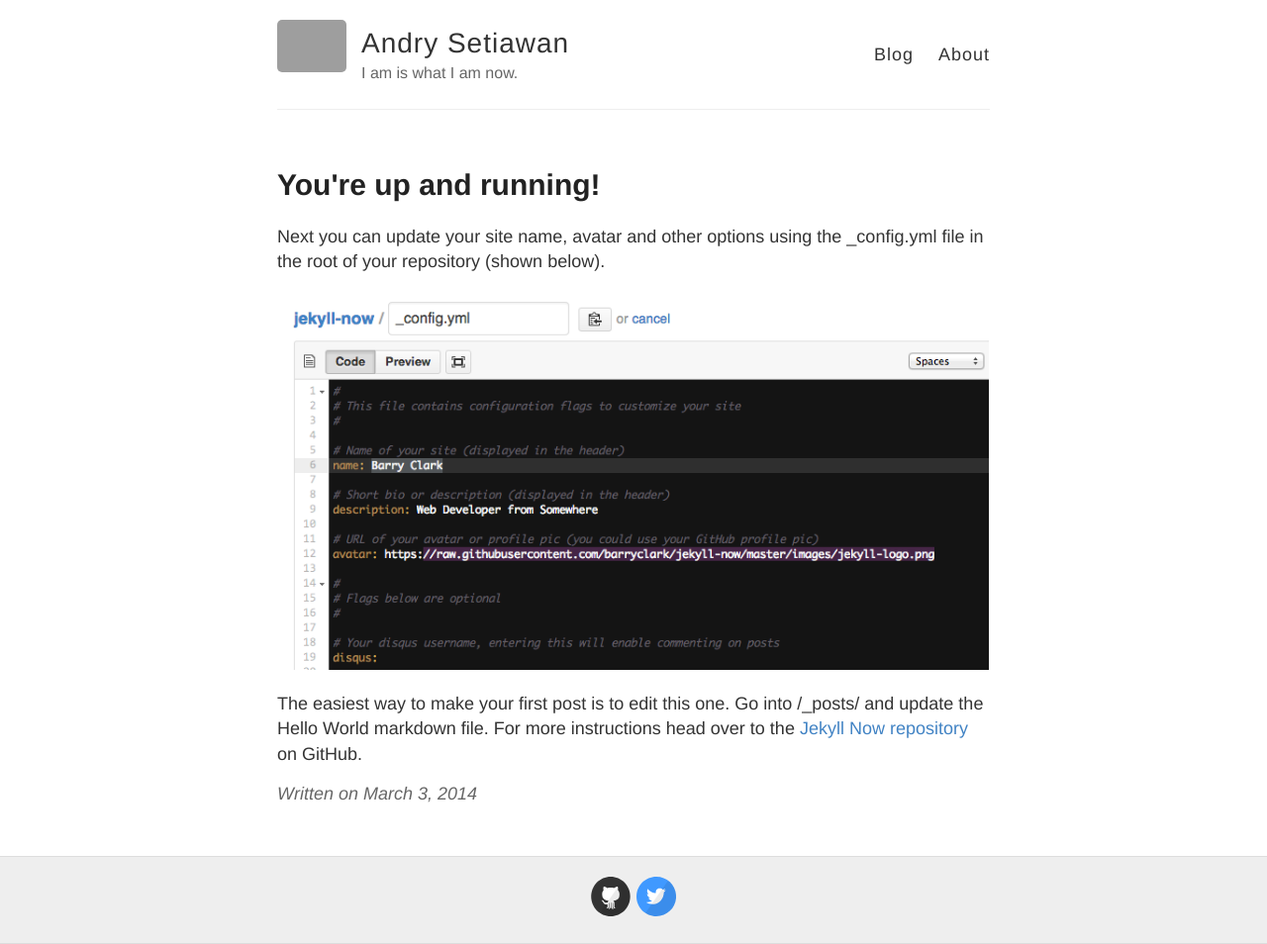
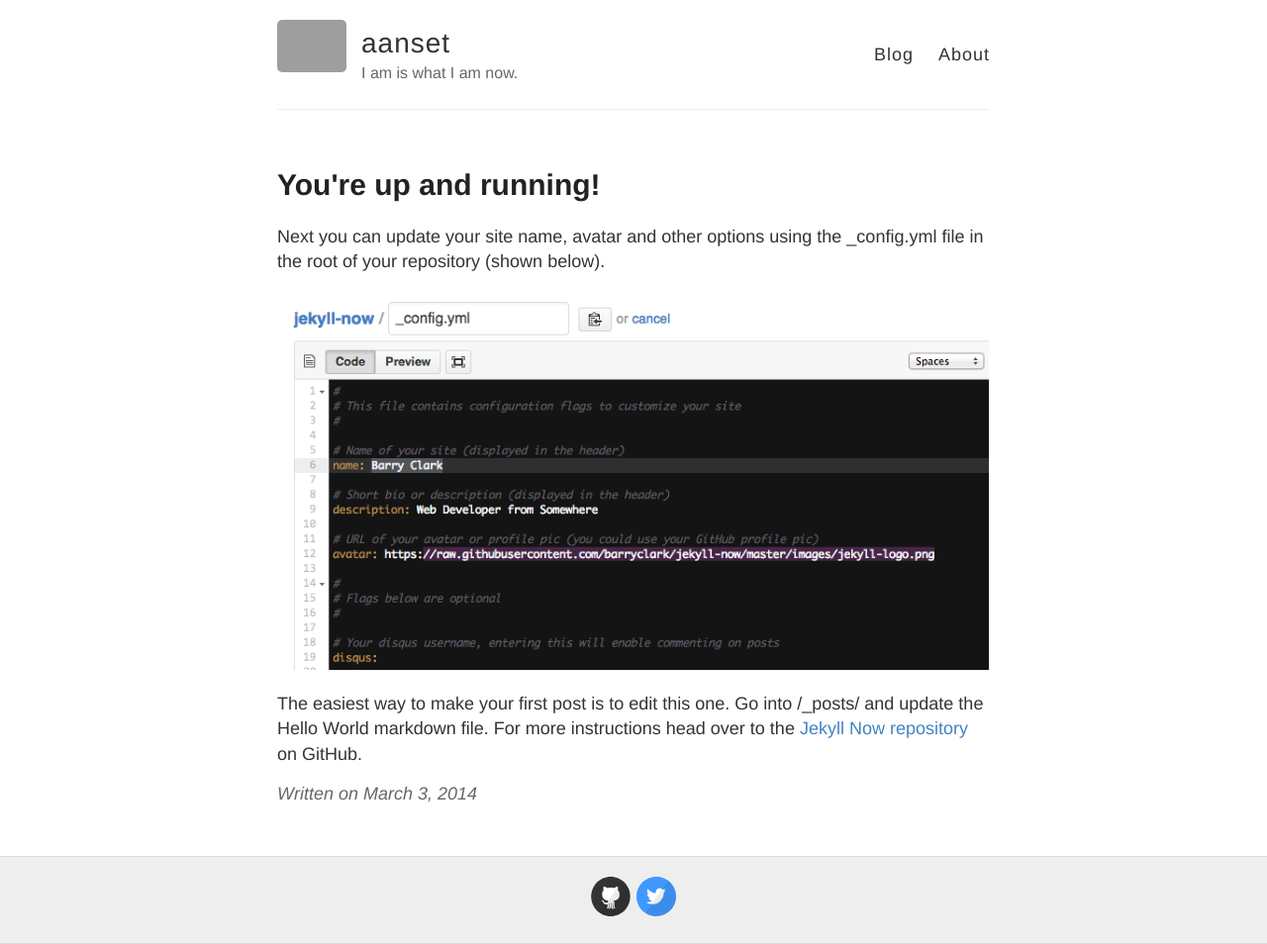
Before and after one commit to rakemiel/windows2000, a Jekyll site: the page built from _posts/2014-3-3-Hello-World.md, in a window 1280 px wide. Shown: the whole page at 99% size. Built offline with Jekyll 4.4.1, drawn with Linux system fonts in a browser that asks for light colours; grey boxes are pictures that could not be loaded.

Commit message:
Update _config.yml

```diff
--- a/_config.yml
+++ b/_config.yml
@@ -3,7 +3,7 @@
 #
 
 # Name of your site (displayed in the header)
-name: Andry Setiawan
+name: aanset
 
 # Short bio or description (displayed in the header)
 description: I am is what I am now.
```
